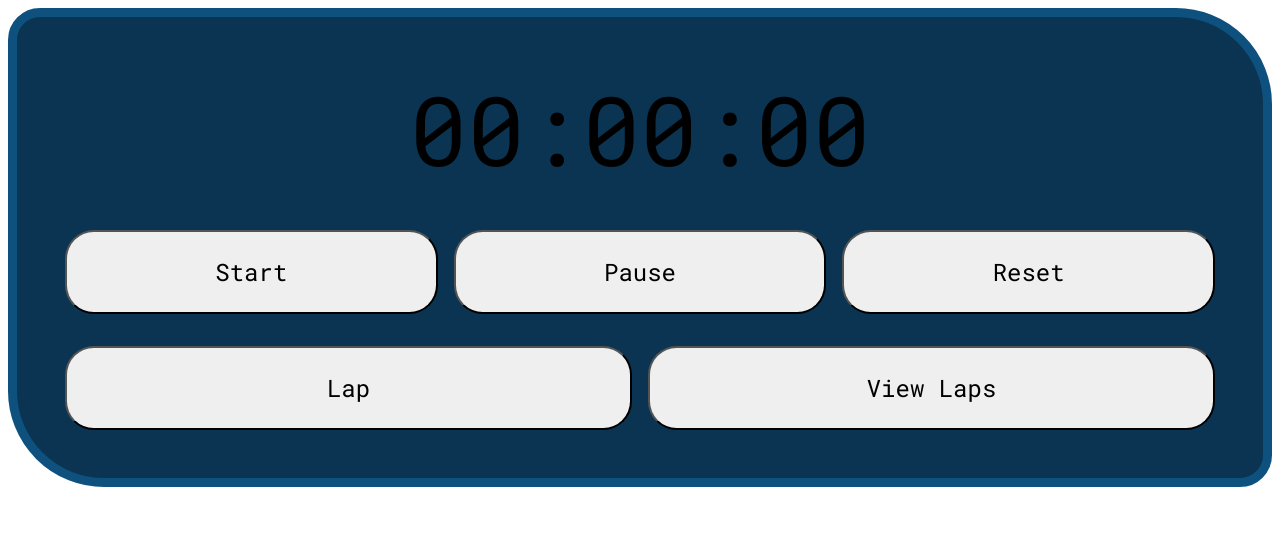
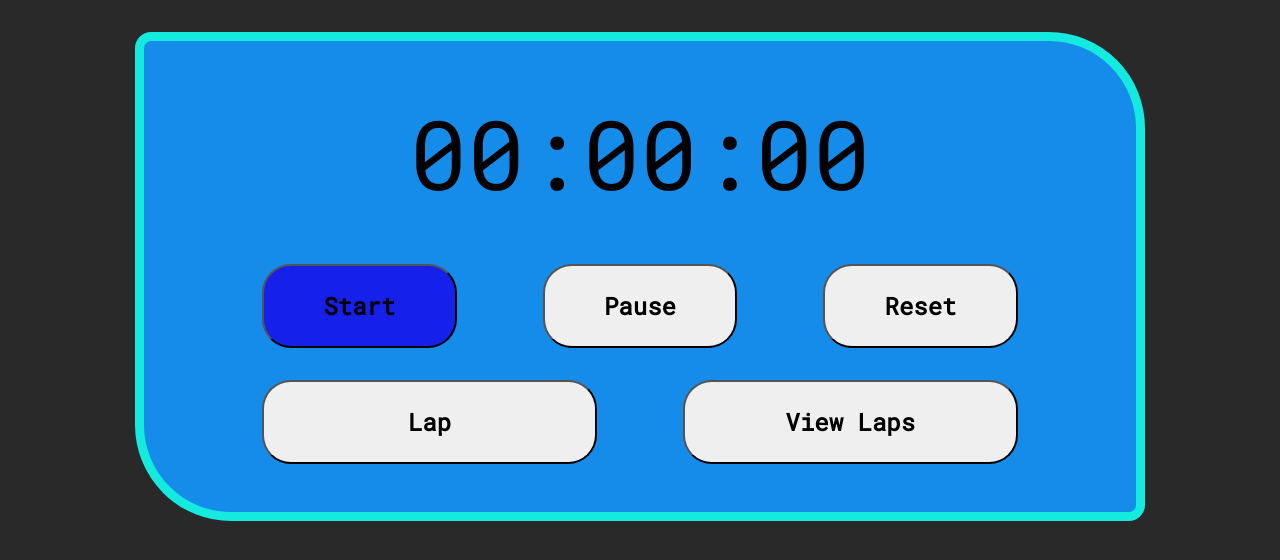
Before and after one commit to Stevooman/stopwatchApp, a Vue app: page / in a window 1280 px wide. Shown: the top 560 px of the page. Built offline with nearby package versions, Linux system fonts and the light colour scheme.

Commit message:
Styles for numbers and wrapper - Add @media to adjust sizing when screen < 600px

```diff
--- a/src/App.vue
+++ b/src/App.vue
@@ -122,22 +122,26 @@ export default {
   font-family: Roboto Mono, sans-serif;
 }
 
+html {
+  background-color: rgb(41, 41, 41);
+}
+
 .wrapper {
-  display: flex;
-  flex-direction: column;
-  justify-content: center;
   padding: 3.0em; /* em = relative to font-size of the element (in this case, 4 times the size of the div's font-size */
-  border: 0.6em solid #0f517e;
-  background-color: #0A3451;
-  border-radius: 2.0em 6.0em;
+  margin: auto;
+  border: 0.6em solid #15eade;
+  background-color: #158cea;
+  border-radius: 1.0em 6.0em;
+  margin-top: 2em;
+  max-width: 70vw;
 }
 
 .numbers {
   font-size: 96px;
-  font-variant-numeric: normal;
+  color: rgb(0, 0, 0);
   display: flex;
   justify-content: center;
-  padding-bottom: 0.4em;
+  padding-bottom: 0.5em;
   text-align: right;
 }
 
@@ -146,17 +150,20 @@ export default {
   grid-template-columns: auto auto auto auto auto auto;
   grid-template-rows: auto auto;
   gap: 2.0em 1.0em;
+  justify-content: space-evenly;
 }
 
 .btns {
   padding: 1.0em;
+  border-radius: 1.2em;
   font-size: 24px;
-  border-radius: 1.2em;
+  font-weight: bold;
 }
 
 .startBtn {
   grid-column: 1 / span 2;
   grid-row: 1;
+  background-color: #1521ea;
 }
 
 .pauseBtn {
@@ -178,4 +185,14 @@ export default {
   grid-column: 4 / 7;
   grid-row: 2;
 }
+
+@media screen and (max-width: 600px) {
+    .wrapper {
+      max-width: 65vw;
+    }
+
+    .numbers {
+      font-size: 72px;
+    }
+  }
 </style>
```
